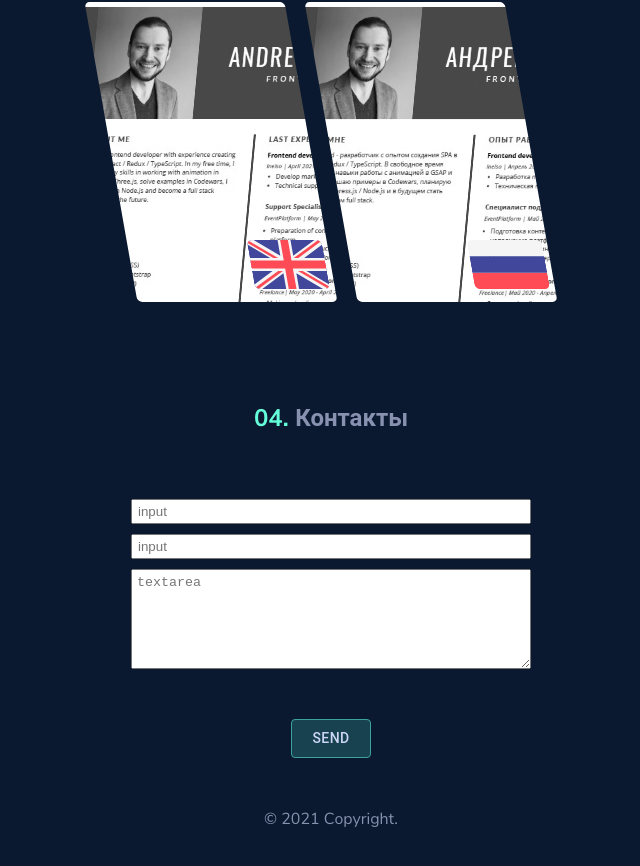
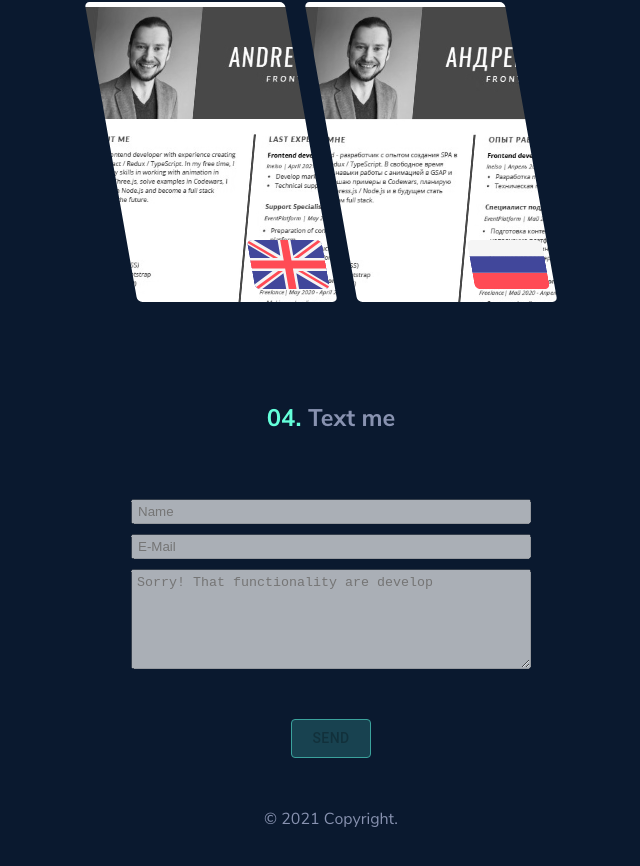
Before and after one commit to sibiryakov090591/portfolio_src, a React (Create React App) app: page / in a window 1280 px wide. Shown: the part 2975-3841 px from the top of the page, without its empty margins (309-949 px from the left). Built offline with nearby package versions, Linux system fonts and the light colour scheme.

Commit message:
disable contacts

```diff
--- a/src/blocks/contacts/Contacts.tsx
+++ b/src/blocks/contacts/Contacts.tsx
@@ -11,16 +11,29 @@ const Contacts: React.FC = () => {
   return (
     <section className={classes.contacts}>
       <Container className={classes.contactsContainer}>
-        <Title title="Контакты" index="04" />
+        <Title title="Text me" index="04" />
         <form className={classes.form}>
-          <input className={classes.input} type="text" placeholder="input" />
-          <input className={classes.input} type="text" placeholder="input" />
+          <input
+            disabled
+            className={classes.input}
+            type="text"
+            placeholder="Name"
+          />
+          <input
+            disabled
+            className={classes.input}
+            type="text"
+            placeholder="E-Mail"
+          />
           <textarea
+            disabled
             className={classes.textarea}
-            placeholder="textarea"
+            placeholder="Sorry! That functionality are develop"
           ></textarea>
         </form>
-        <Button className={appTheme.button}>Send</Button>
+        <Button disabled className={appTheme.button}>
+          Send
+        </Button>
       </Container>
     </section>
   );
--- a/src/blocks/hire-me/HireMe.tsx
+++ b/src/blocks/hire-me/HireMe.tsx
@@ -52,7 +52,7 @@ const HireMe: React.FC = () => {
       },
       opacity: 0,
       delay: 0.5,
-      duration: 1,
+      duration: 0.6,
     });
   });
 
```
Also changed, not shown: 1 other file (tests, documents, lock files or other folders).
